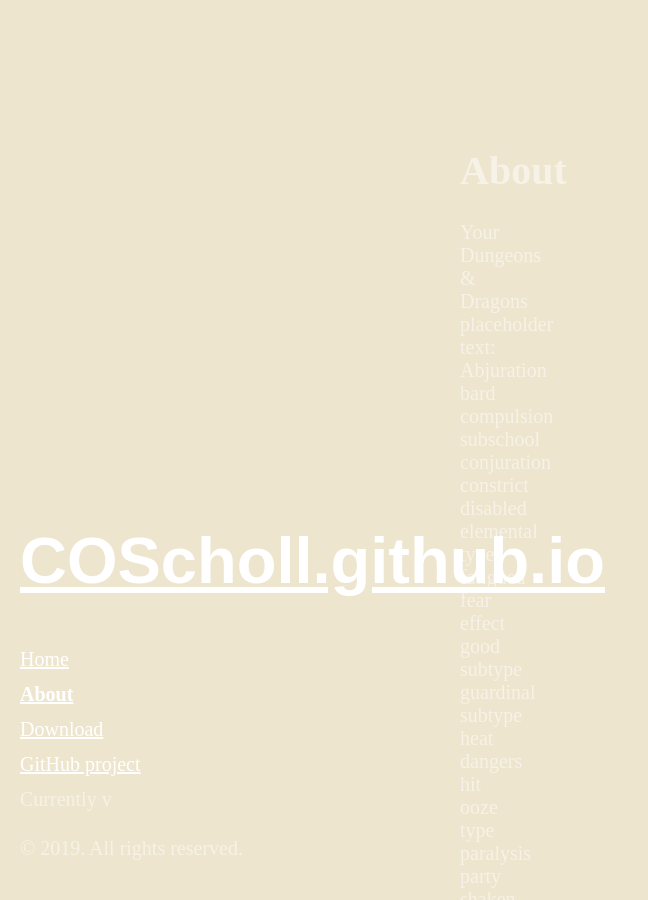
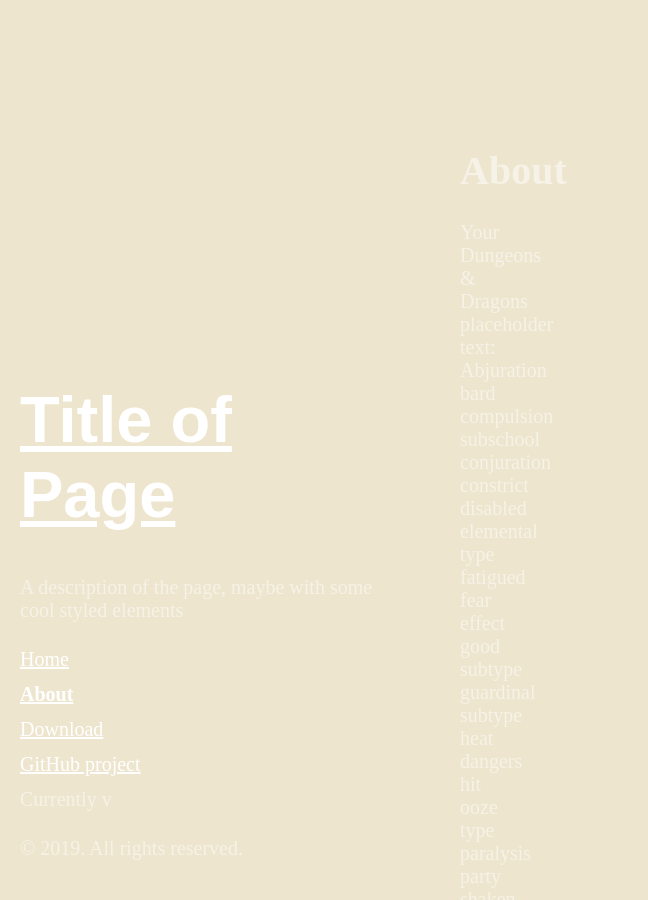
Before and after one commit to COScholl/COScholl.github.io, a Jekyll site: the page built from About.md, in a window 1280 px wide. Shown: the whole page, without its empty margins (0-648 px from the left). Built offline with Jekyll 4.4.1, drawn with Linux system fonts in a browser that asks for light colours.

Commit message:
Update _config.yml

```diff
--- a/_config.yml
+++ b/_config.yml
@@ -1,3 +1,10 @@
 name: Chris Scholl
 markdown: kramdown
 permalink: /blog/:year/:month/:day/:title
+
+# Setup
+title:            'Title of Page'
+tagline:          'Tagline to the Page'
+description:      'A description of the page, maybe with some cool styled elements'
+url:              http://COScholl.github.io
+baseurl:          /
```
